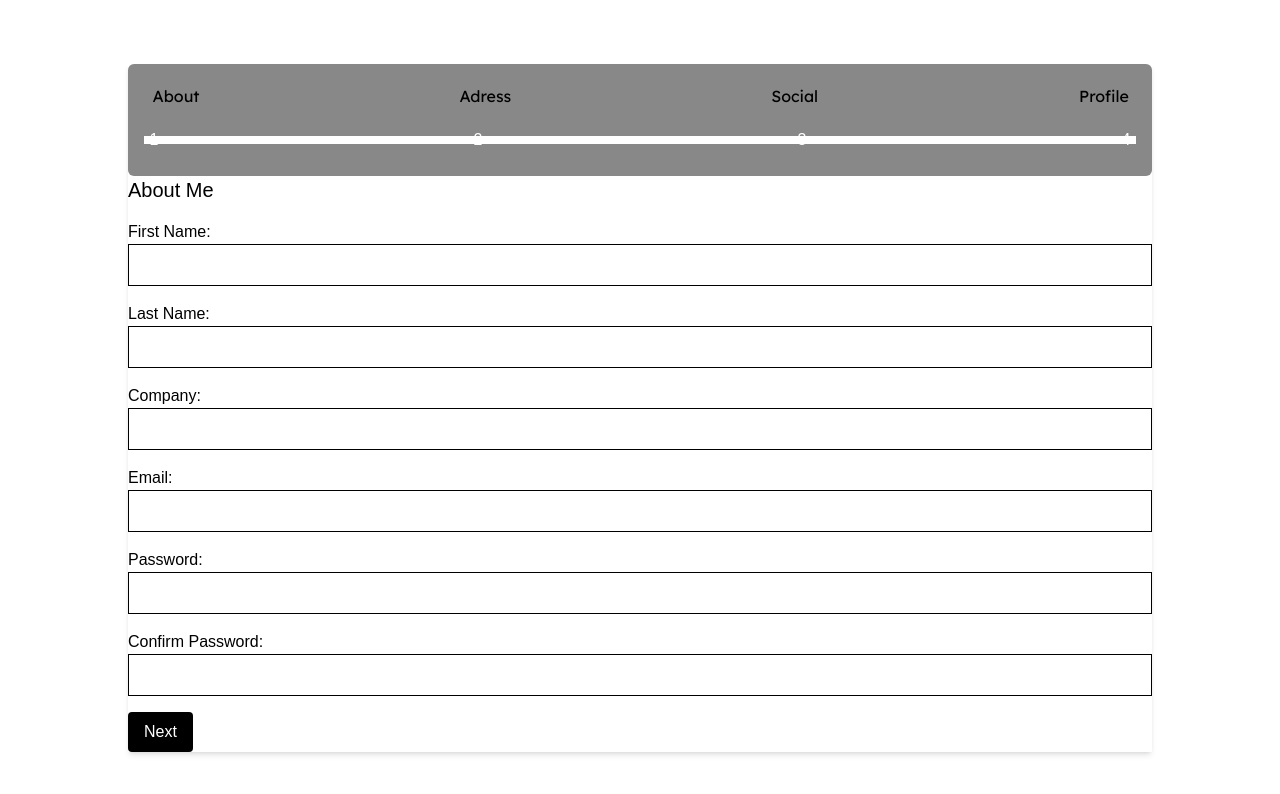
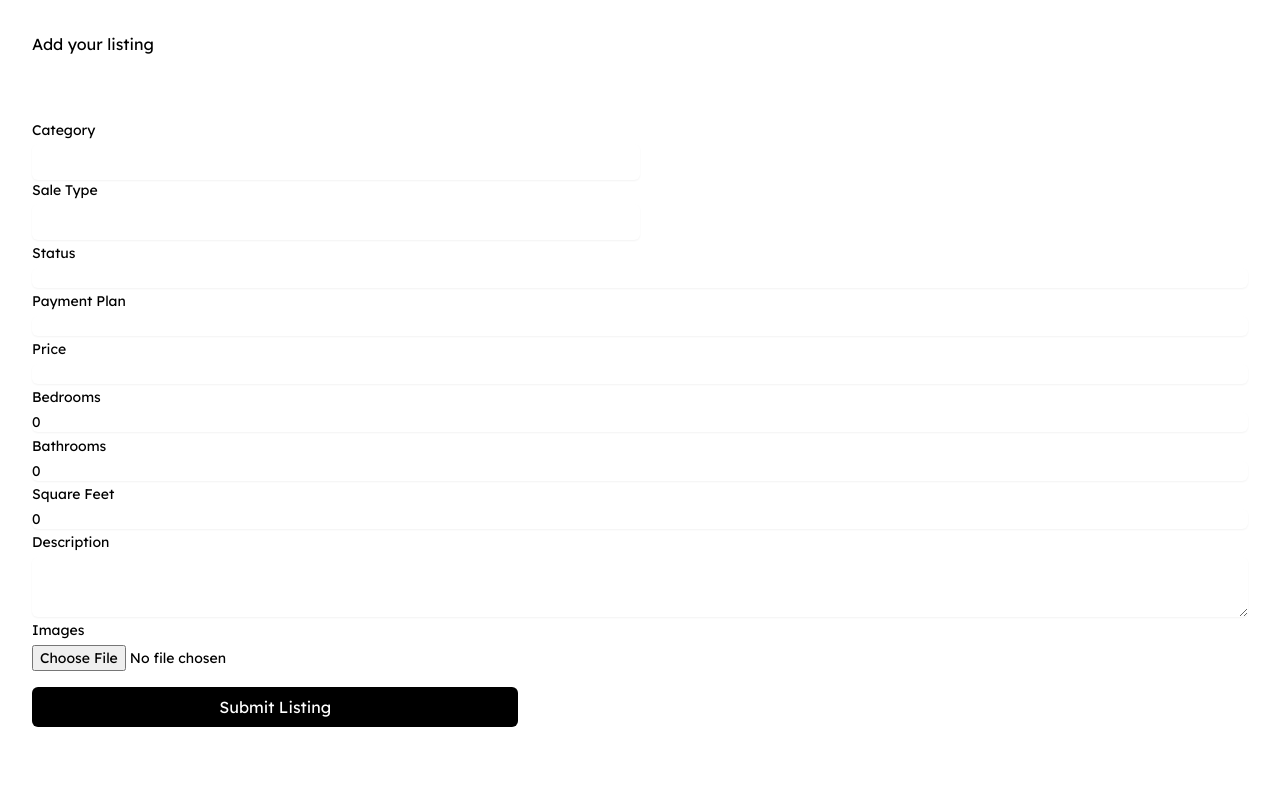
Before and after one commit to HuntStrat/flexdown-frontend, a React (Vite) app: page /userform in a window 1280 px wide. Shown: the top 794 px of the page. Built offline with nearby package versions, Linux system fonts and the light colour scheme.

Commit message:
added user form listing

```diff
--- a/src/pages/UserForm.tsx
+++ b/src/pages/UserForm.tsx
@@ -1,260 +1,233 @@
+// PropertyForm.tsx
 import React, { useState } from 'react';
-import { useForm } from 'react-hook-form';
-import { Slider } from '@/components/Slider';
 
-type UserData = {
-  surname: string;
-  first_name: string;
-  email: string;
+// Define the type for the form data
+interface PropertyFormData {
+  category: string;
+  sale_type: string;
+  status: string;
+  payment_plan: string;
+  mode_of_payment: string;
+  title: string;
   address: string;
-  password: string;
-  confirm_password: string;
+  agency: string;
   city: string;
-  mobile_number: string;
-  whatsapp_number: string;
-  bio?: string;
+  state: string;
+  postal_code: string;
+  price: string;
+  bedrooms: number;
+  bathrooms: number;
+  square_feet: number;
+  description: string;
+  images: File | null;
+}
+
+const PropertyForm: React.FC = () => {
+  // Initialize form state
+  const [formData, setFormData] = useState<PropertyFormData>({
+    category: '',
+    sale_type: '',
+    status: '',
+    payment_plan: '',
+    mode_of_payment: '',
+    title: '',
+    address: '',
+    agency: '',
+    city: '',
+    state: '',
+    postal_code: '',
+    price: '',
+    bedrooms: 0,
+    bathrooms: 0,
+    square_feet: 0,
+    description: '',
+    images: null
+  });
+
+  // Handle input change
+  const handleChange = (e: React.ChangeEvent<HTMLInputElement | HTMLTextAreaElement>) => {
+    const { name, value } = e.target;
+    setFormData(prevState => ({
+      ...prevState,
+      [name]: value
+    }));
   };
 
-const UserForm: React.FC = () => {
-  const {
-    register,
-    handleSubmit,
-    formState: { errors },
-  } = useForm<UserData>();
-  const [step, setStep] = useState(1);
-
-  const onSubmit = (data: UserData) => {
-    console.log('Form Submitted:', data);
+  // Handle file change for images
+  const handleFileChange = (e: React.ChangeEvent<HTMLInputElement>) => {
+    if (e.target.files && e.target.files.length > 0) {
+      setFormData(prevState => ({
+        ...prevState,
+        images: e.target.files[0]
+      }));
+    }
   };
 
-  const nextStep = () => {
-    setStep(step + 1);
-  };
+  // Handle form submission
+  const handleSubmit = (e: React.FormEvent) => {
+    e.preventDefault();
 
-  const prevStep = () => {
-    setStep(step - 1);
+    const formDataToSend = new FormData();
+    Object.entries(formData).forEach(([key, value]) => {
+      formDataToSend.append(key, value);
+    });
+
+    // Example API request (replace URL with your actual API endpoint)
+    fetch('https://your-api-url/property/create', {
+      method: 'POST',
+      body: formDataToSend
+    })
+      .then(response => response.json())
+      .then(data => console.log('Property created:', data))
+      .catch(error => console.error('Error:', error));
   };
 
   return (
-    <div className='w-full flex items-center justify-center mt-16'>
+    <div className='w-full p-4 font-lexend'>
+         <div className='mb-8 p-4'>
+          <h1 className="font-medium">Add your listing</h1>
+
+        </div>
+ <form onSubmit={handleSubmit} className="p-4 ">
+      <div className="">
 
 
-    <div className="w-[80%] bg-white shadow-md">
-      <div className="w-full p-4 h-auto flex flex-col bg-gray rounded-md">
-     <div className='w-full flex justify-between font-lexend'>
-
-
-        <button
-          className={`rounded-full w-16 h-8 ${step >= 1 ? 'bg-blue-500' : 'bg-gray-200'}`}
-          disabled={step < 1}
-        >
-          About
-        </button>
-        <button
-          className={`rounded-full w-16 h-8 ${step >= 2 ? 'bg-blue-500' : 'bg-gray-200'}`}
-          disabled={step < 2}
-        >
-          Adress
-        </button>
-        <button
-          className={`rounded-full w-16 h-8 ${step >= 3 ? 'bg-blue-500' : 'bg-gray-200'}`}
-          disabled={step < 3}
-        >
-          Social
-        </button>
-        <button
-          className={`rounded-full w-16 h-8 ${step >= 4 ? 'bg-blue-500' : 'bg-gray-200'}`}
-          disabled={step < 4}
-        >
-          Profile
-        </button>
-        </div>
-
-
-        <div className="mb-4">
-          <Slider currentStep={step} totalSteps={4} />
-        </div>
-
+<div>
 
 </div>
-
-      <form onSubmit={handleSubmit(onSubmit)}>
-        {step === 1 && (
+        {/* Category */}
         <div>
-            <h2 className="text-xl mb-4">About Me</h2>
-            <div className="mb-4">
-              <label>First Name:</label>
+          <label className="block text-sm font-medium">Category</label>
           <input
-                {...register('first_name', { required: true })}
-                className="border border-gray-300 p-2 w-full"
-              />
-              {errors.first_name && <p className="text-red-500">This field is required</p>}
-            </div>
-
-            <div className="mb-4">
-              <label>Last Name:</label>
-              <input
-                {...register('surname', { required: true })}
-                className="border border-gray-300 p-2 w-full"
-              />
-              {errors.surname && <p className="text-red-500">This field is required</p>}
-            </div>
-
-            <div className="mb-4">
-              <label>Company:</label>
-              <input
-                {...register('bio')}
-                className="border border-gray-300 p-2 w-full"
+            type="text"
+            name="category"
+            value={formData.category}
+            onChange={handleChange}
+            className="mt-1 w-[50%] p-2 rounded-md shadow-sm border-gray-300 text-black-500 focus:border-black focus:text-black focus:ring-0 sm:text-sm"
           />
         </div>
 
-            <div className="mb-4">
-              <label>Email:</label>
+        {/* Sale Type */}
+        <div className='flex flex-col'>
+          <label className=" text-sm font-medium">Sale Type</label>
           <input
-                type="email"
-                {...register('email', { required: true })}
-                className="border border-gray-300 p-2 w-full"
+            type="text"
+            name="sale_type"
+            value={formData.sale_type}
+            onChange={handleChange}
+            className="mt-1 w-[50%] p-2 border-gray-300 rounded-md shadow-sm focus:ring-indigo-500 focus:border-indigo-500 sm:text-sm"
           />
-              {errors.email && <p className="text-red-500">This field is required</p>}
         </div>
 
-            <div className="mb-4">
-              <label>Password:</label>
+        {/* Other fields */}
+        {/* Repeat similar structure for other inputs */}
+        <div>
+          <label className=" text-sm font-medium">Status</label>
           <input
-                type="password"
-                {...register('password', { required: true })}
-                className="border border-gray-300 p-2 w-full"
+            type="text"
+            name="status"
+            value={formData.status}
+            onChange={handleChange}
+            className="mt-1 block w-full border-gray-300 rounded-md shadow-sm focus:ring-indigo-500 focus:border-indigo-500 sm:text-sm"
           />
-              {errors.password && <p className="text-red-500">This field is required</p>}
         </div>
 
-            <div className="mb-4">
-              <label>Confirm Password:</label>
+        <div>
+          <label className=" text-sm font-medium">Payment Plan</label>
           <input
-                type="password"
-                {...register('confirm_password', { required: true })}
-                className="border border-gray-300 p-2 w-full"
+            type="text"
+            name="payment_plan"
+            value={formData.payment_plan}
+            onChange={handleChange}
+            className="mt-1 block w-full border-gray-300 rounded-md shadow-sm focus:ring-indigo-500 focus:border-indigo-500 sm:text-sm"
           />
-              {errors.confirm_password && <p className="text-red-500">This field is required</p>}
+        </div>
+
+        {/* Add more fields here */}
+        {/* Mode of Payment, Title, Address, etc. */}
+
+        <div>
+          <label className=" text-sm font-medium">Price</label>
+          <input
+            type="number"
+            name="price"
+            value={formData.price}
+            onChange={handleChange}
+            className="mt-1 block w-full border-gray-300 rounded-md shadow-sm focus:ring-indigo-500 focus:border-indigo-500 sm:text-sm"
+          />
+        </div>
+
+        {/* Bedrooms */}
+        <div>
+          <label className=" text-sm font-medium">Bedrooms</label>
+          <input
+            type="number"
+            name="bedrooms"
+            value={formData.bedrooms}
+            onChange={handleChange}
+            className="mt-1  w-full border-gray-300 rounded-md shadow-sm focus:ring-indigo-500 focus:border-indigo-500 sm:text-sm"
+          />
+        </div>
+
+        {/* Bathrooms */}
+        <div>
+          <label className=" text-sm font-medium">Bathrooms</label>
+          <input
+            type="number"
+            name="bathrooms"
+            value={formData.bathrooms}
+            onChange={handleChange}
+            className="mt-1 block w-full border-gray-300 rounded-md shadow-sm focus:ring-indigo-500 focus:border-indigo-500 sm:text-sm"
+          />
+        </div>
+
+        {/* Square Feet */}
+        <div>
+          <label className=" text-sm font-medium">Square Feet</label>
+          <input
+            type="number"
+            name="square_feet"
+            value={formData.square_feet}
+            onChange={handleChange}
+            className="mt-1 block w-full border-gray-300 rounded-md shadow-sm focus:ring-indigo-500 focus:border-indigo-500 sm:text-sm"
+          />
+        </div>
+
+        {/* Description */}
+        <div className="col-span-2">
+          <label className=" text-sm font-medium">Description</label>
+          <textarea
+            name="description"
+            value={formData.description}
+            onChange={handleChange}
+            className="mt-1 block w-full border-gray-300 rounded-md shadow-sm focus:ring-indigo-500 focus:border-indigo-500 sm:text-sm"
+            rows={3}
+          />
+        </div>
+
+        {/* Images */}
+        <div className="col-span-2">
+          <label className=" text-sm font-medium">Images</label>
+          <input
+            type="file"
+            name="images"
+            onChange={handleFileChange}
+            className="mt-1 block w-full text-sm"
+            accept="image/*"
+          />
+        </div>
       </div>
 
       <button
-              type="button"
-              onClick={nextStep}
-              className="bg-black text-white px-4 py-2 rounded"
+        type="submit"
+        className="mt-4 w-[40%] bg-black text-white py-2 px-4 rounded-md hover:bg-indigo-700"
       >
-              Next
+        Submit Listing
       </button>
-          </div>
-        )}
-
-        {step === 2 && (
-          <div>
-            <h2 className="text-xl mb-4">Address</h2>
-            <div className="mb-4">
-              <label>Address:</label>
-              <input
-                {...register('address', { required: true })}
-                className="border border-gray-300 p-2 w-full"
-              />
-              {errors.address && <p className="text-red-500">This field is required</p>}
-            </div>
-
-            <div className="mb-4">
-              <label>City:</label>
-              <input
-                {...register('city', { required: true })}
-                className="border border-gray-300 p-2 w-full"
-              />
-              {errors.city && <p className="text-red-500">This field is required</p>}
-            </div>
-
-            <button
-              type="button"
-              onClick={prevStep}
-              className="bg-black text-white px-4 py-2 rounded mr-2"
-            >
-              Previous
-            </button>
-            <button
-              type="button"
-              onClick={nextStep}
-              className="bg-black text-white px-4 py-2 rounded"
-            >
-              Next
-            </button>
-          </div>
-        )}
-
-        {step === 3 && (
-          <div>
-            <h2 className="text-xl mb-4">Social</h2>
-            <div className="mb-4">
-              <label>Mobile Number:</label>
-              <input
-                {...register('mobile_number', { required: true })}
-                className="border border-gray-300 p-2 w-full"
-              />
-              {errors.mobile_number && <p className="text-red-500">This field is required</p>}
-            </div>
-
-            <div className="mb-4">
-              <label>WhatsApp Number:</label>
-              <input
-                {...register('whatsapp_number', { required: true })}
-                className="border border-gray-300 p-2 w-full"
-              />
-              {errors.whatsapp_number && <p className="text-red-500">This field is required</p>}
-            </div>
-
-            <button
-              type="button"
-              onClick={prevStep}
-              className="bg-black text-white px-4 py-2 rounded mr-2"
-            >
-              Previous
-            </button>
-            <button
-              type="button"
-              onClick={nextStep}
-              className="bg-black text-white px-4 py-2 rounded"
-            >
-              Next
-            </button>
-          </div>
-        )}
-
-        {step === 4 && (
-          <div>
-            <h2 className="text-xl mb-4">Profile</h2>
-            <div className="mb-4">
-              <label>Bio:</label>
-              <textarea
-                {...register('bio')}
-                className="border border-gray-300 p-2 w-full"
-              />
-            </div>
-
-            <button
-              type="button"
-              onClick={prevStep}
-              className="bg-black text-white px-4 py-2 rounded mr-2"
-            >
-              Previous
-            </button>
-            <button
-              type="submit"
-              className="bg-black text-white px-4 py-2 rounded"
-            >
-              Submit
-            </button>
-          </div>
-        )}
     </form>
     </div>
 
-    </div>
   );
 };
 
-export default UserForm;
+export default PropertyForm;
```
Lines whose indentation alone changed are shown as unchanged.
